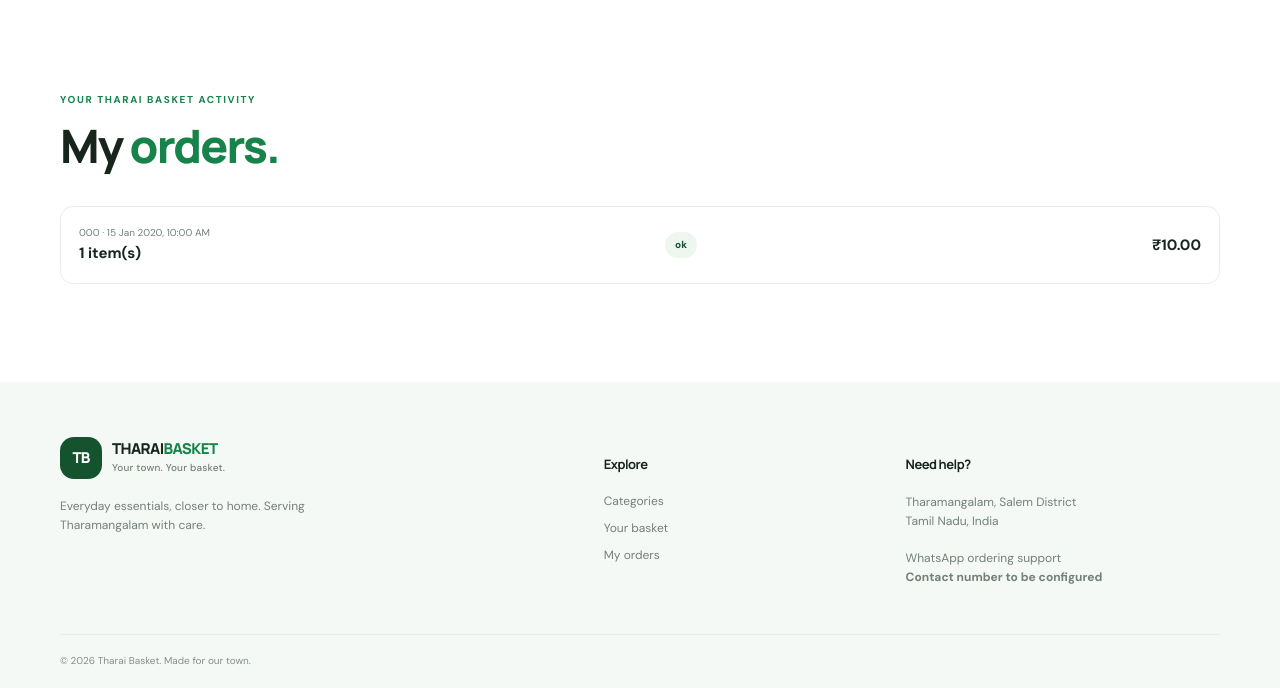
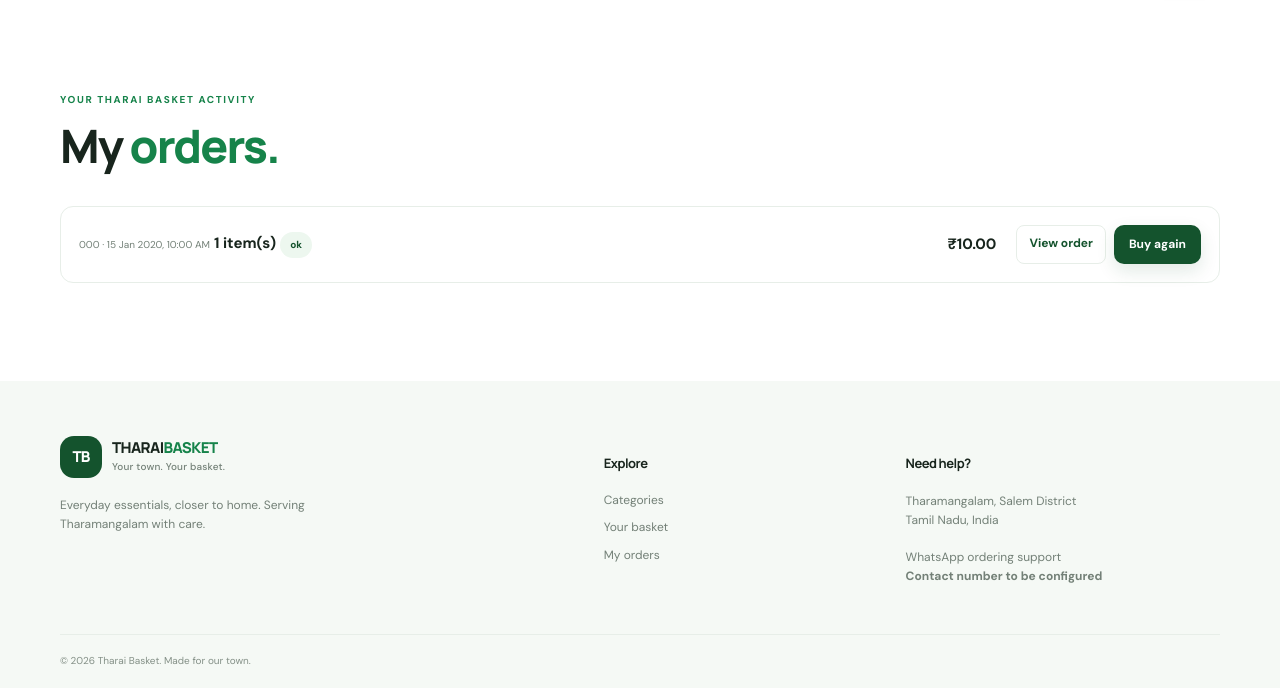
Before and after one commit to Dharun7715/Tharai-Basket, a Flask app: template app/templates/orders.html in a window 1280 px wide. Shown: the part 82-770 px from the top of the page. Run offline with Flask 3, Linux system fonts and the light colour scheme; the template is opened without the code that fills it: values that come from a table or form of the project are taken from there, others are empty; tables that the repository leaves empty hold one stand-in row (values such as "Sample post"); some libraries are stand-ins or nearby versions.

Commit message:
Add Buy Again action to customer order history

```diff
--- a/app/templates/orders.html
+++ b/app/templates/orders.html
@@ -1 +1,30 @@
-{% extends 'base.html' %}{% block title %}My Orders | Tharai Basket{% endblock %}{% block content %}<section class="section"><div class="container"><div class="section-heading"><div><span class="eyebrow">YOUR THARAI BASKET ACTIVITY</span><h2>My <em>orders.</em></h2></div></div>{% for order in orders %}<a class="order-card" href="{{ url_for('order_detail', order_id=order.id) }}"><div><small>{{ order.order_number }} · {{ order.created_at.strftime('%d %b %Y, %I:%M %p') }}</small><strong>{{ order.items|length }} item(s)</strong></div><span class="status-pill">{{ order.status }}</span><strong>{{ order.total|inr }}</strong></a>{% else %}<div class="empty-panel"><div>📦</div><h3>No orders yet.</h3><p>Your completed orders will show up here.</p><a class="btn" href="{{ url_for('index') }}">Start shopping</a></div>{% endfor %}</div></section>{% endblock %}
+{% extends 'base.html' %}
+{% block title %}My Orders | Tharai Basket{% endblock %}
+{% block content %}
+<section class="section">
+  <div class="container">
+    <div class="section-heading">
+      <div><span class="eyebrow">YOUR THARAI BASKET ACTIVITY</span><h2>My <em>orders.</em></h2></div>
+    </div>
+    {% for order in orders %}
+    <div class="order-card" style="align-items:center">
+      <a href="{{ url_for('order_detail', order_id=order.id) }}" style="flex:1;min-width:160px">
+        <small>{{ order.order_number }} · {{ order.created_at.strftime('%d %b %Y, %I:%M %p') }}</small>
+        <strong>{{ order.items|length }} item(s)</strong>
+        <span class="status-pill">{{ order.status }}</span>
+      </a>
+      <strong>{{ order.total|inr }}</strong>
+      <div style="display:flex;gap:8px;flex-wrap:wrap">
+        <a class="btn btn-small btn-outline" href="{{ url_for('order_detail', order_id=order.id) }}">View order</a>
+        <form method="post" action="{{ url_for('buy_again', order_id=order.id) }}">
+          <input type="hidden" name="csrf_token" value="{{ csrf_token() }}">
+          <button class="btn btn-small" type="submit">Buy again</button>
+        </form>
+      </div>
+    </div>
+    {% else %}
+    <div class="empty-panel"><div>📦</div><h3>No orders yet.</h3><p>Your completed orders will show up here.</p><a class="btn" href="{{ url_for('index') }}">Start shopping</a></div>
+    {% endfor %}
+  </div>
+</section>
+{% endblock %}
```
